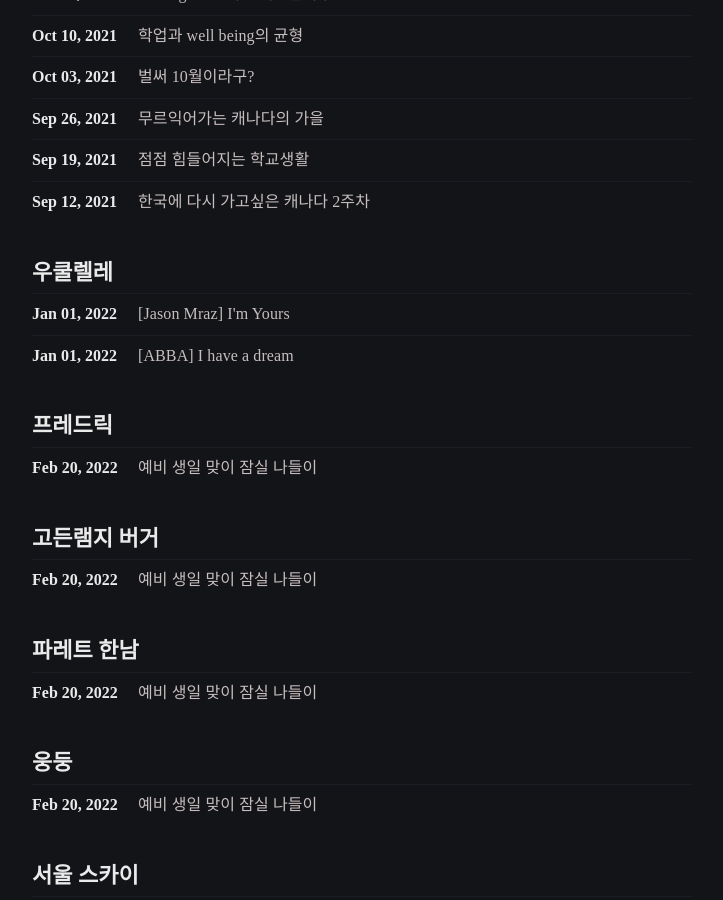
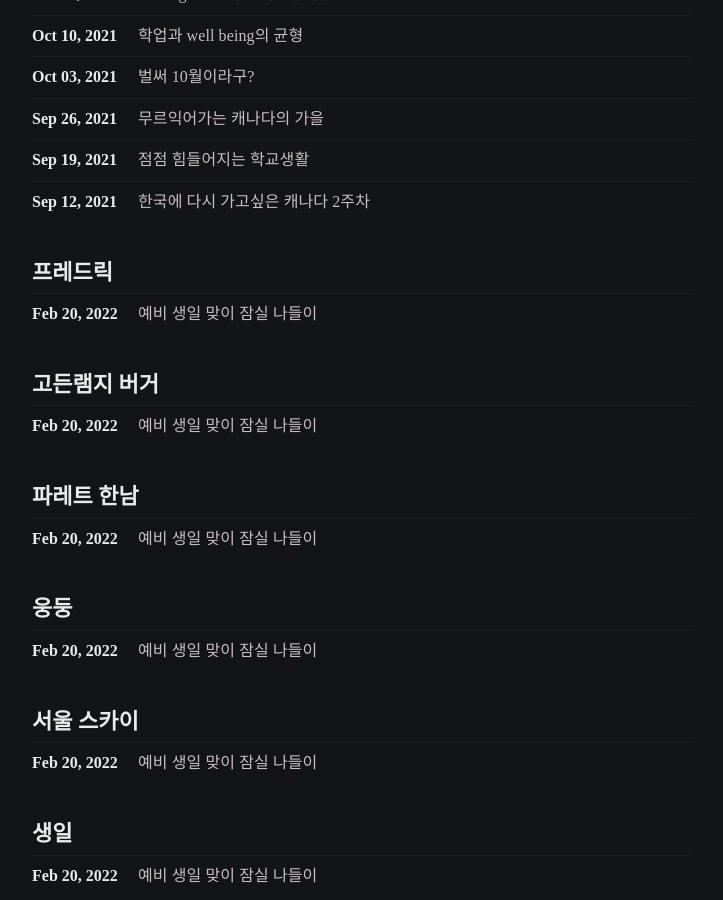
Before and after one commit to Micaaa/Micaaa.github.io, a Jekyll site: the page built from tags.html, in a window 1280 px wide and 900 px high, scrolled down 4316 px. Shown: the whole window, without its empty margins (278-1001 px from the left). Built offline with Jekyll 4.4.1, drawn with Linux system fonts in a browser that asks for light colours.

Commit message:
Update from Forestry.io Micaaa updated _posts/Ukulele/2021-12-31-abba-i-have-a-dream.md Micaaa updated _posts/Ukulele/2021-12-31-jason-mraz-i-m-yours.md

```diff
--- a/_posts/Ukulele/2021-12-31-abba-i-have-a-dream.md
+++ b/_posts/Ukulele/2021-12-31-abba-i-have-a-dream.md
@@ -1,8 +1,7 @@
 ---
 title: "[ABBA] I have a dream"
 date: 2021-12-31 15:00:00 +0000
-tags:
-- 우쿨렐레
+tags: []
 categories: ukulele
 
 ---
--- a/_posts/Ukulele/2021-12-31-jason-mraz-i-m-yours.md
+++ b/_posts/Ukulele/2021-12-31-jason-mraz-i-m-yours.md
@@ -1,8 +1,7 @@
 ---
 title: "[Jason Mraz] I'm Yours"
 date: 2021-12-31 15:00:00 +0000
-tags:
-- 우쿨렐레
+tags: []
 categories: ukulele
 
 ---
```
